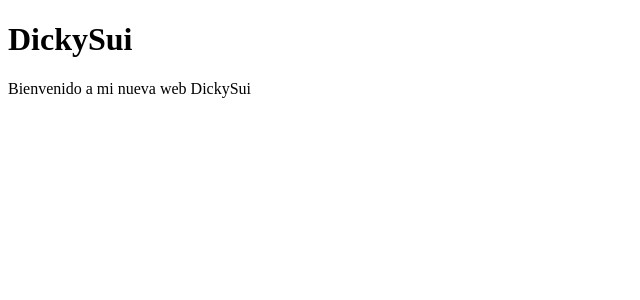
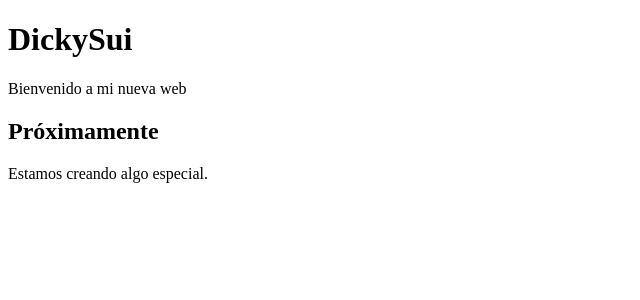
Before and after one commit to DickySui/DickySui, a Next.js app: page / in a window 1280 px wide. Shown: the top 300 px of the page, without its empty margins (0-640 px from the left). Built offline with nearby package versions, Linux system fonts and the light colour scheme.

Commit message:
Update page.js

```diff
--- a/app/page.js
+++ b/app/page.js
@@ -2,7 +2,14 @@ export default function Home() {
   return (
     <main>
       <h1>DickySui</h1>
-<p>Bienvenido a mi nueva web DickySui</p>
+      <p>Bienvenido a mi nueva web</p>
+
+      <section>
+        <h2>Próximamente</h2>
+        <p>
+          Estamos creando algo especial.
+        </p>
+      </section>
     </main>
   );
 }
```
